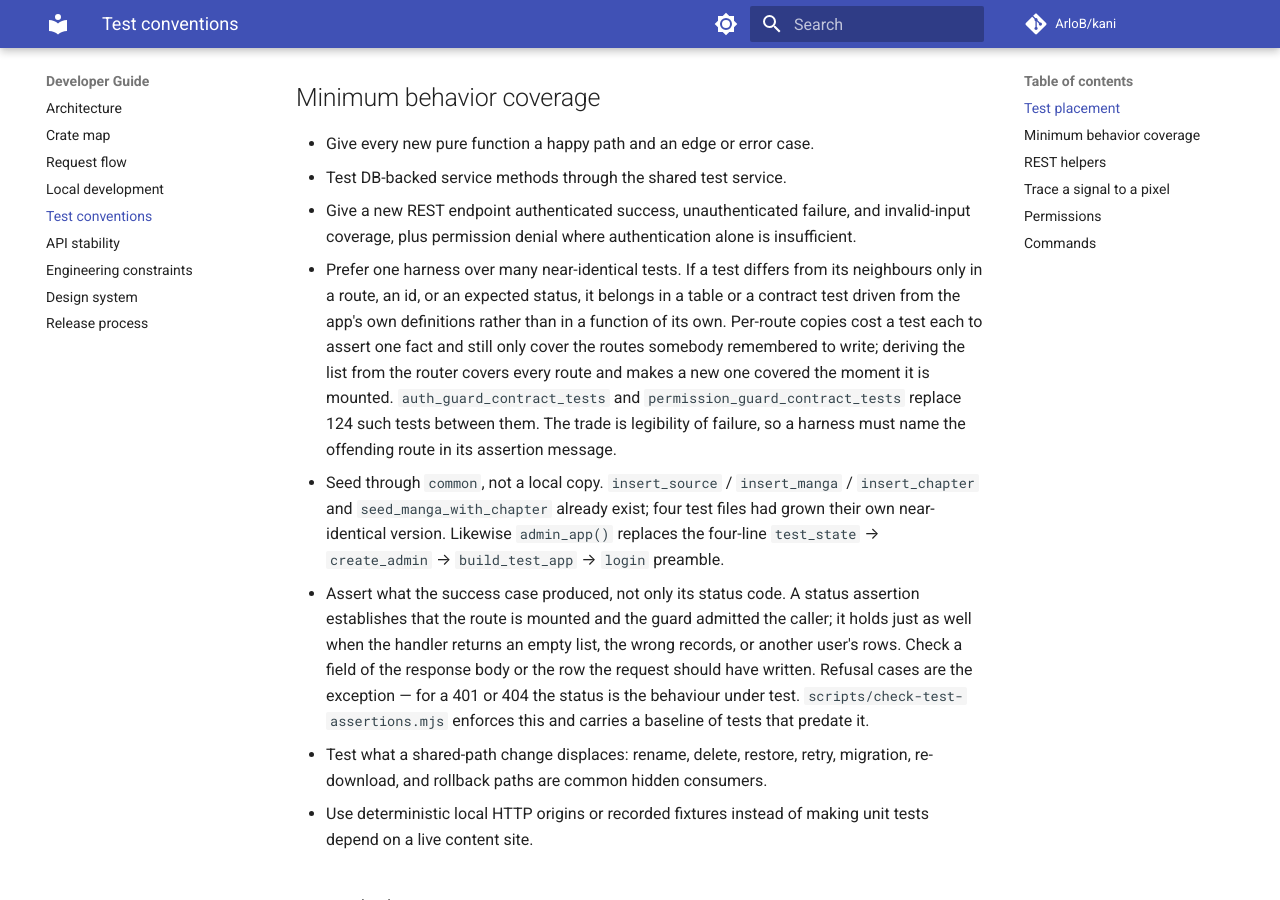
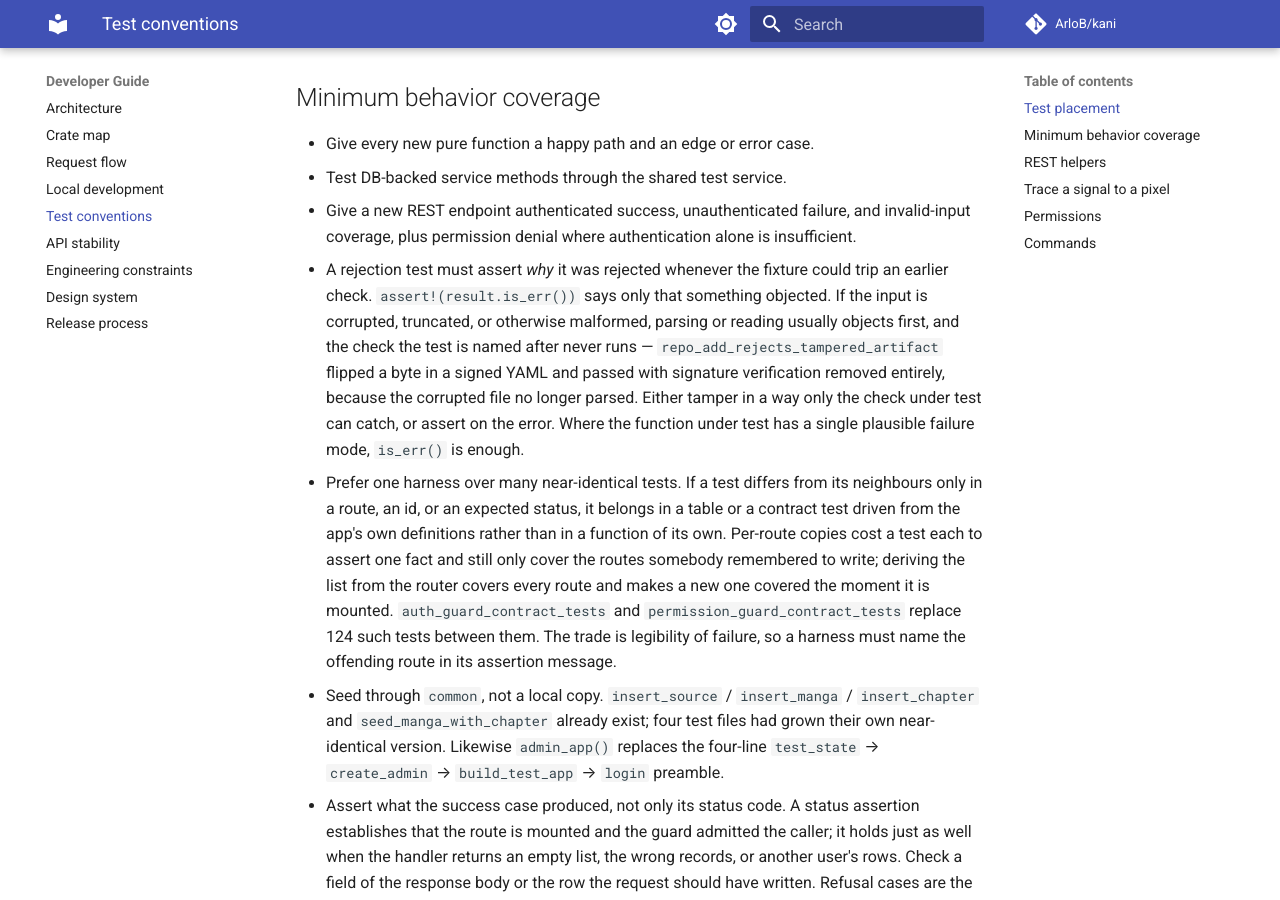
Before and after one commit to ArloB/kani, an MkDocs documentation site: the page built from docs/docs/developer/test-conventions.md, in a window 1280 px wide and 900 px high, scrolled down 743 px. Built offline with MkDocs 1.6.1 and Material for MkDocs 9.7.7, drawn with Linux system fonts in a browser that asks for light colours; comment, search, counter and statistics services are not loaded.

Commit message:
Make two rejection tests assert why they were rejected
repo_add_rejects_tampered_artifact was a paper test. It flipped byte 0 of a
signed YAML artifact and asserted only is_err(), so the corrupted file failed to
parse before signature verification ever ran — it passed with the signature
check deleted outright. It now tampers in a way that leaves the YAML valid, so
the signature is the only thing that can object, and asserts the error names it.
Deleting the check now fails the test.

verify_fails_on_a_corrupted_archive had the same shape without the same
weakness: `verify` errors both when a file fails its hash and when the archive
cannot be read, and asserting is_err() could not tell them apart. It now asserts
the hash comparison is what objected.

A workspace scan found 112 error tests that never inspect the error. Most are
sound, because the function under test has one plausible failure mode —
decrypting with the wrong key, resolving a path outside its root. The dangerous
shape is narrower and now written down: a fixture that an earlier check can
reject, so the check being named never runs.

Checked rather than assumed: removing the ownership check in activate_ui_theme
does fail a_user_cannot_activate_another_users_private_theme, so the cross-user
isolation tests are real and were left alone.

Co-Authored-By: Claude Opus 5 <noreply@anthropic.com>
Claude-Session: https://claude.ai/code/session_01LBBrw9vKahbusQTB4nY1QH

```diff
--- a/docs/docs/developer/test-conventions.md
+++ b/docs/docs/developer/test-conventions.md
@@ -20,6 +20,13 @@ and never commit `.snap.new` files.
 - Test DB-backed service methods through the shared test service.
 - Give a new REST endpoint authenticated success, unauthenticated failure, and invalid-input
   coverage, plus permission denial where authentication alone is insufficient.
+- A rejection test must assert *why* it was rejected whenever the fixture could trip an earlier
+  check. `assert!(result.is_err())` says only that something objected. If the input is corrupted,
+  truncated, or otherwise malformed, parsing or reading usually objects first, and the check the
+  test is named after never runs — `repo_add_rejects_tampered_artifact` flipped a byte in a signed
+  YAML and passed with signature verification removed entirely, because the corrupted file no
+  longer parsed. Either tamper in a way only the check under test can catch, or assert on the
+  error. Where the function under test has a single plausible failure mode, `is_err()` is enough.
 - Prefer one harness over many near-identical tests. If a test differs from its neighbours only in
   a route, an id, or an expected status, it belongs in a table or a contract test driven from the
   app's own definitions rather than in a function of its own. Per-route copies cost a test each to
```
Also changed, not shown: 2 other files.
